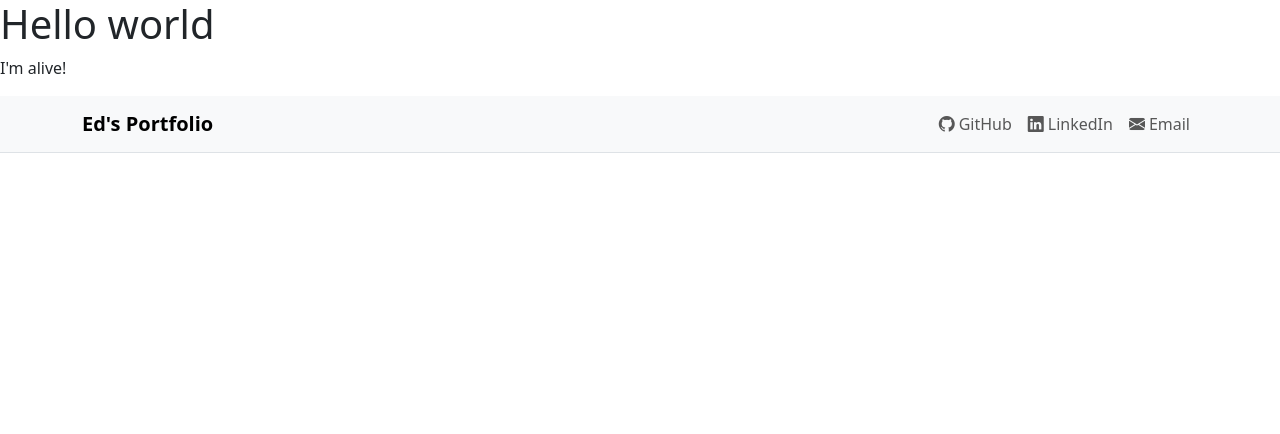
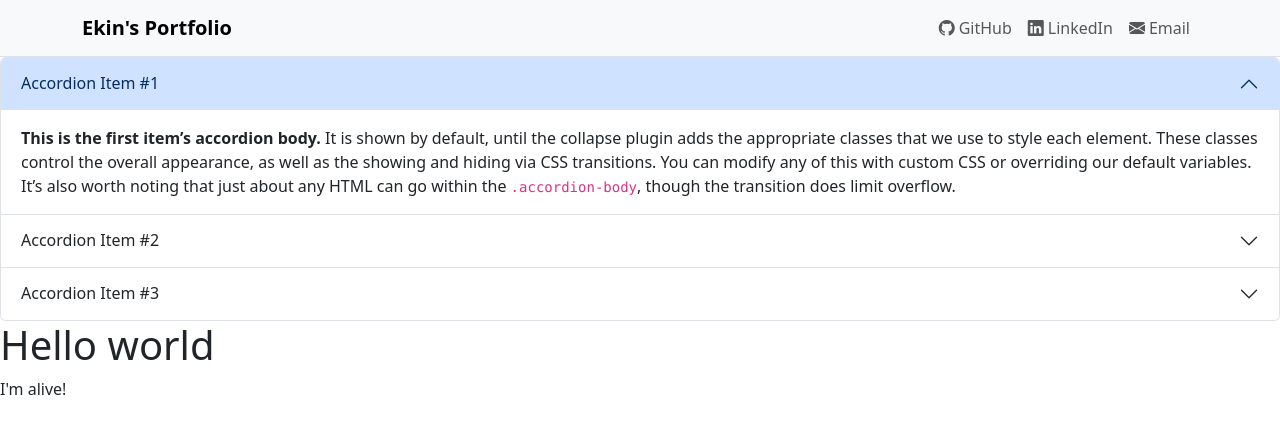
Before and after one commit to cpntree/portfolio, a plain HTML site: page index.html in a window 1280 px wide. Drawn offline with nearby package versions, Linux system fonts and the light colour scheme.

Commit message:
3rd commit

```diff
--- a/index.html
+++ b/index.html
@@ -9,28 +9,27 @@
         <meta charset="UTF-8">
 
     <body>
-        <h1>Hello world</h1>
-        <p>I'm alive!</p>
+
         <nav class="navbar navbar-expand-lg bg-body-tertiary border-bottom sticky-top">
     <div class="container">
-        <a class="navbar-brand fw-semibold" href="#">Ed's Portfolio</a>
+        <a class="navbar-brand fw-semibold" href="#">Ekin's Portfolio</a>
         <button class="navbar-toggler" type="button" data-bs-toggle="collapse" data-bs-target="#mainNavbar" aria-controls="mainNavbar" aria-expanded="false" aria-label="Toggle navigation">
             <span class="navbar-toggler-icon"></span>
         </button>
         <div class="collapse navbar-collapse" id="mainNavbar">
             <ul class="navbar-nav ms-auto mb-2 mb-lg-0">
                 <li class="nav-item">
-                    <a class="nav-link" href="https://github.com/RexMortem" target="_blank" rel="noopener noreferrer">
+                    <a class="nav-link" href="https://github.com/cpntree" target="_blank" rel="noopener noreferrer">
                         <i class="bi bi-github me-1"></i>GitHub
                     </a>
                 </li>
                 <li class="nav-item">
-                    <a class="nav-link" href="https://www.linkedin.com/in/edward-denton-416a30240/" target="_blank" rel="noopener noreferrer">
+                    <a class="nav-link" href="https://www.linkedin.com/in/ekinozdek/" target="_blank" rel="noopener noreferrer">
                         <i class="bi bi-linkedin me-1"></i>LinkedIn
                     </a>
                 </li>
                 <li class="nav-item">
-                    <a class="nav-link" href="mailto:Edward.Denton@warwick.ac.uk">
+                    <a class="nav-link" href="mailto:Ekin.Ozdek@warwick.ac.uk">
                         <i class="bi bi-envelope-fill me-1"></i>Email
                     </a>
                 </li>
@@ -38,8 +37,47 @@
         </div>
     </div>
 </nav>
+<div class="accordion" id="accordionExample">
+  <div class="accordion-item">
+    <h2 class="accordion-header">
+      <button class="accordion-button" type="button" data-bs-toggle="collapse" data-bs-target="#collapseOne" aria-expanded="true" aria-controls="collapseOne">
+        Accordion Item #1
+      </button>
+    </h2>
+    <div id="collapseOne" class="accordion-collapse collapse show" data-bs-parent="#accordionExample">
+      <div class="accordion-body">
+        <strong>This is the first item’s accordion body.</strong> It is shown by default, until the collapse plugin adds the appropriate classes that we use to style each element. These classes control the overall appearance, as well as the showing and hiding via CSS transitions. You can modify any of this with custom CSS or overriding our default variables. It’s also worth noting that just about any HTML can go within the <code>.accordion-body</code>, though the transition does limit overflow.
+      </div>
+    </div>
+  </div>
+  <div class="accordion-item">
+    <h2 class="accordion-header">
+      <button class="accordion-button collapsed" type="button" data-bs-toggle="collapse" data-bs-target="#collapseTwo" aria-expanded="false" aria-controls="collapseTwo">
+        Accordion Item #2
+      </button>
+    </h2>
+    <div id="collapseTwo" class="accordion-collapse collapse" data-bs-parent="#accordionExample">
+      <div class="accordion-body">
+        <strong>This is the second item’s accordion body.</strong> It is hidden by default, until the collapse plugin adds the appropriate classes that we use to style each element. These classes control the overall appearance, as well as the showing and hiding via CSS transitions. You can modify any of this with custom CSS or overriding our default variables. It’s also worth noting that just about any HTML can go within the <code>.accordion-body</code>, though the transition does limit overflow.
+      </div>
+    </div>
+  </div>
+  <div class="accordion-item">
+    <h2 class="accordion-header">
+      <button class="accordion-button collapsed" type="button" data-bs-toggle="collapse" data-bs-target="#collapseThree" aria-expanded="false" aria-controls="collapseThree">
+        Accordion Item #3
+      </button>
+    </h2>
+    <div id="collapseThree" class="accordion-collapse collapse" data-bs-parent="#accordionExample">
+      <div class="accordion-body">
+        <strong>This is the third item’s accordion body.</strong> It is hidden by default, until the collapse plugin adds the appropriate classes that we use to style each element. These classes control the overall appearance, as well as the showing and hiding via CSS transitions. You can modify any of this with custom CSS or overriding our default variables. It’s also worth noting that just about any HTML can go within the <code>.accordion-body</code>, though the transition does limit overflow.
+      </div>
+    </div>
+  </div>
+</div>
 
         <script src="https://cdn.jsdelivr.net/npm/bootstrap@5.3.3/dist/js/bootstrap.bundle.min.js"></script>
-
+        <h1>Hello world</h1>
+        <p>I'm alive!</p>
     </body>
 </html>
```
